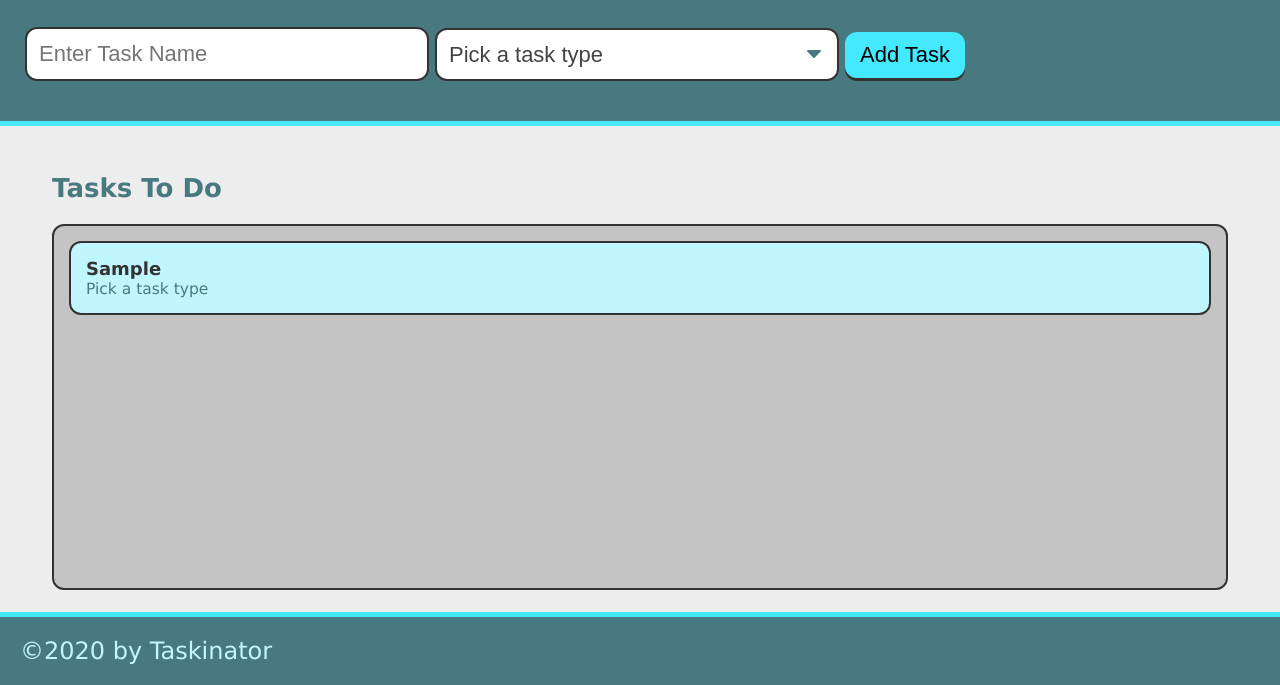
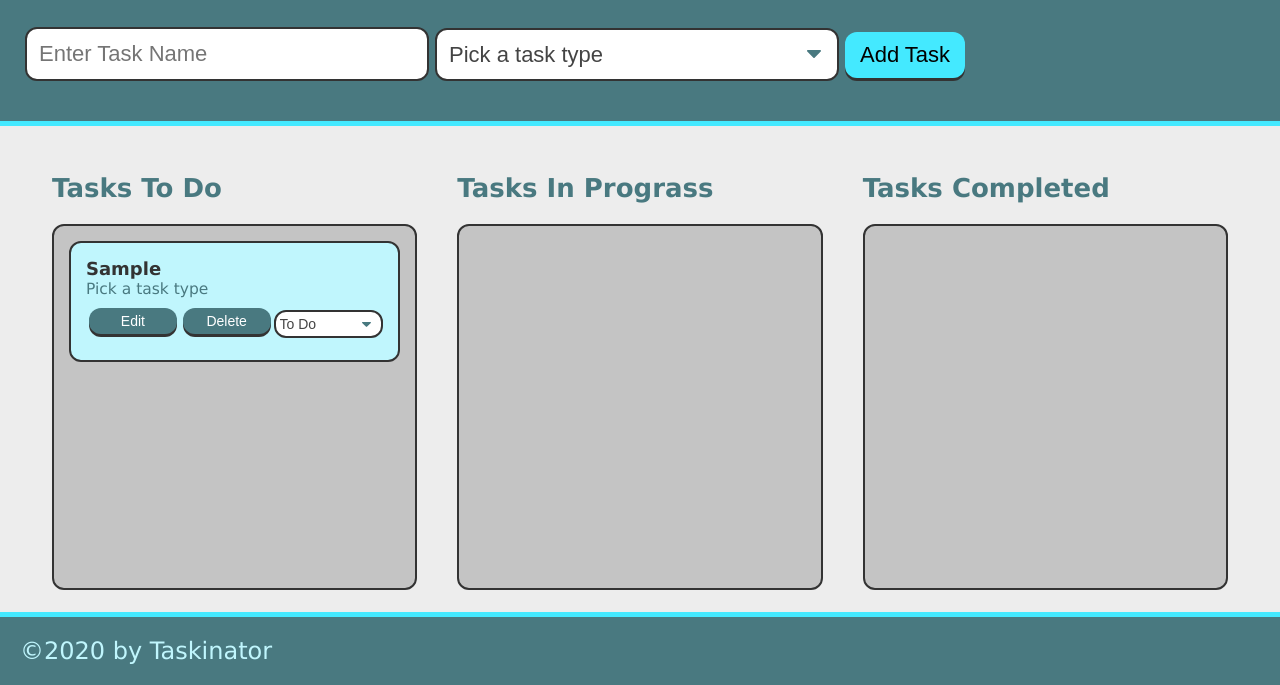
Before and after one commit to pstenger23/Taskinator, a plain HTML site: page index.html in a window 1280 px wide. Both pictures are taken after typing "Sample" into the empty fields and a click on the button "Add Task". Shown: the part 115-800 px from the top of the page. Drawn offline with Linux system fonts and the light colour scheme.

Commit message:
edit and delete buttons

```diff
--- a/assets/js/script.js
+++ b/assets/js/script.js
@@ -1,5 +1,5 @@
-
-
+var pageContentEl = document.querySelector("#page-content");
+var taskIdCounter = 0;
 var formEl = document.querySelector("#task-form");
 var tasksToDoEl = document.querySelector("#tasks-to-do");
 
@@ -29,6 +29,9 @@ var createTaskEl = function(taskDataObj) {
     var listItemEl = document.createElement("li");
     listItemEl.className = "task-item";
 
+    // add task id as a custome attribute
+    listItemEl.setAttribute("data-task-id", taskIdCounter);
+
     //creating a div to hold task info and add to list item
     var taskInfoEl = document.createElement("div");
     //give it a class name
@@ -36,9 +39,94 @@ var createTaskEl = function(taskDataObj) {
     //add html content to div
     taskInfoEl.innerHTML = "<h3 class='task-name'>" + taskDataObj.name + "</h3><span class='task-type'>" + taskDataObj.type + "</span>";
 
+    var taskActionsEl = createTaskActions(taskIdCounter);
+
+
     listItemEl.appendChild(taskInfoEl);
 
+    listItemEl.appendChild(taskActionsEl);
+
     tasksToDoEl.appendChild(listItemEl);
+    //increase task counter for next unique ID
+    taskIdCounter++;
+};
+var createTaskActions = function(taskId) {
+    var actionContainerEl = document.createElement("div");
+    actionContainerEl.className = "task-actions";
+
+    //create edit button
+    var editButtonEl = document.createElement("button");
+    editButtonEl.textContent = "Edit";
+    editButtonEl.className = "btn edit-btn";
+    editButtonEl.setAttribute("data-task-id", taskId);
+
+    actionContainerEl.appendChild(editButtonEl);
+
+    //create delete button
+    var deleteButtonEl = document.createElement("button");
+    deleteButtonEl.textContent = "Delete";
+    deleteButtonEl.className = "btn delete-btn";
+    deleteButtonEl.setAttribute("data-task-id", taskId);
+
+    actionContainerEl.appendChild(deleteButtonEl);
+
+    //status/dropdown menu
+    var statusSelectEl = document.createElement("select");
+    statusSelectEl.className = "select-status";
+    statusSelectEl.setAttribute("name", "status-change");
+    statusSelectEl.setAttribute("data-task-id", taskId);
+
+    actionContainerEl.appendChild(statusSelectEl);
+
+    var statusChoices = ["To Do", "In Progress", "Completed"];
+
+    for(var i=0; i< statusChoices.length; i++){
+        //create option element
+        var statusOptionEl = document.createElement("option");
+        statusOptionEl.textContent = statusChoices[i];
+        statusOptionEl.setAttribute("value", statusChoices[i]);
+        //append to select
+        statusSelectEl.appendChild(statusOptionEl);
+    }
+
+
+
+    return actionContainerEl;
 }
 
+var taskButtonHandler = function(event) {
+    // get element from event
+    var targetEl = event.target;
+
+    if(targetEl.matches(".edit-btn")) {
+        //get the elemtns task id
+        var taskId = targetEl.getAttribute("data-task-id");
+        editTask(taskId);
+    }
+    else if (targetEl.matches(".delete-btn")) {
+        var taskId = targetEl.getAttribute("data-task-id");
+        deleteTask(taskId);
+    }
+};
+
+var deleteTask = function(taskId) {
+    var taskSelected = document.querySelector(".task-item[data-task-id='" + taskId + "']");
+    taskSelected.remove();
+}
+var editTask = function(taskId) {
+    //get task list item element
+    var taskSelected = document.querySelector(".task-item[data-task-id='" + taskId + "']");
+    //get content from task name and type
+    var taskName = taskSelected.querySelector("h3.task-name").textContent;
+
+
+    var taskType = taskSelected.querySelector("span.task-type").textContent;
+
+    document.querySelector("input[name='task-name']").value = taskName;
+    document.querySelector("select[name='task-type']").value = taskType;
+
+    document.querySelector("#save-task").textContent = "Save Task";
+};
+
+pageContentEl.addEventListener("click", taskButtonHandler);
 formEl.addEventListener("submit", taskFormHandler);
--- a/index.html
+++ b/index.html
@@ -37,7 +37,7 @@
         </form>
     </header>
 
-    <main class="page-content">
+    <main class="page-content" id="page-content">
         <section class="task-list-wrapper">
 
             <h2 class="list-title">Tasks To Do</h2>
@@ -46,6 +46,21 @@
 
             </ul>
 
+        </section>
+
+        <section class="task-list-wrapper">
+
+            <h2 class="list-title">Tasks In Prograss</h2>
+
+            <ul class="task-list" id="tasks-in-progress"></ul>
+
+        </section>
+
+        <section class="task-list-wrapper">
+
+            <h2 class="list-title">Tasks Completed</h2>
+
+            <ul class="task-list" id="tasks-completed"></ul>
         </section>
 
     </main>
```
